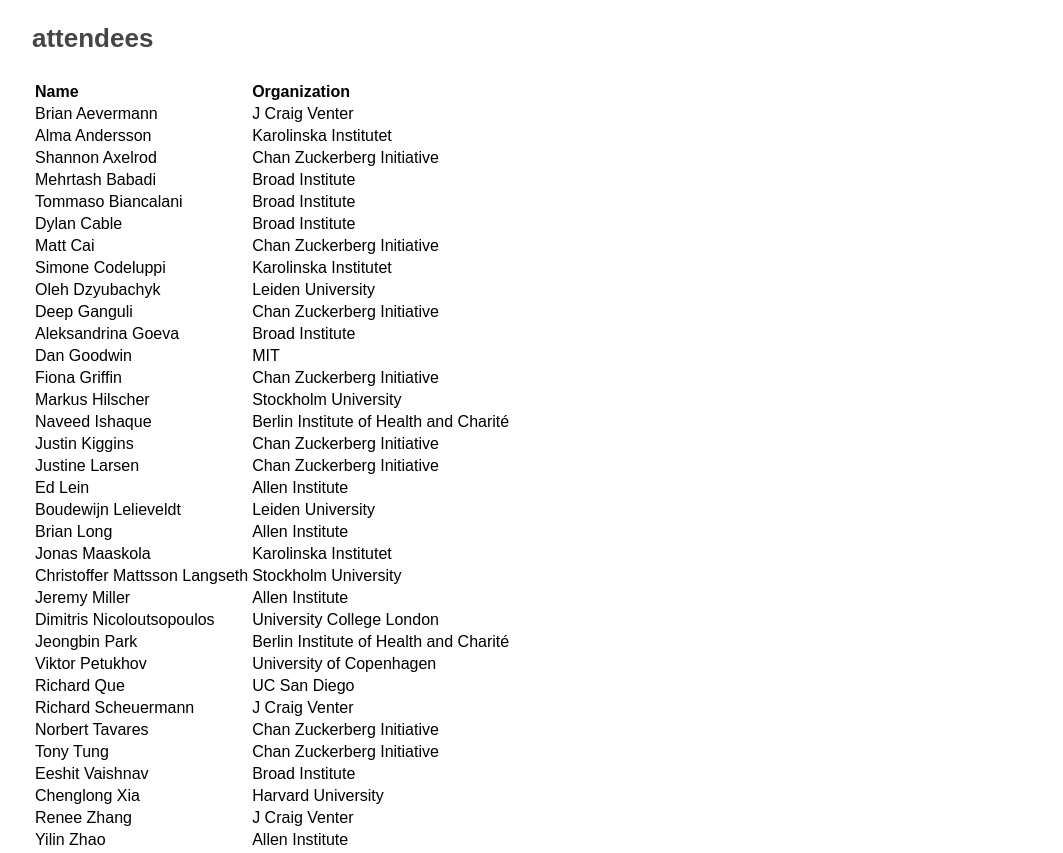
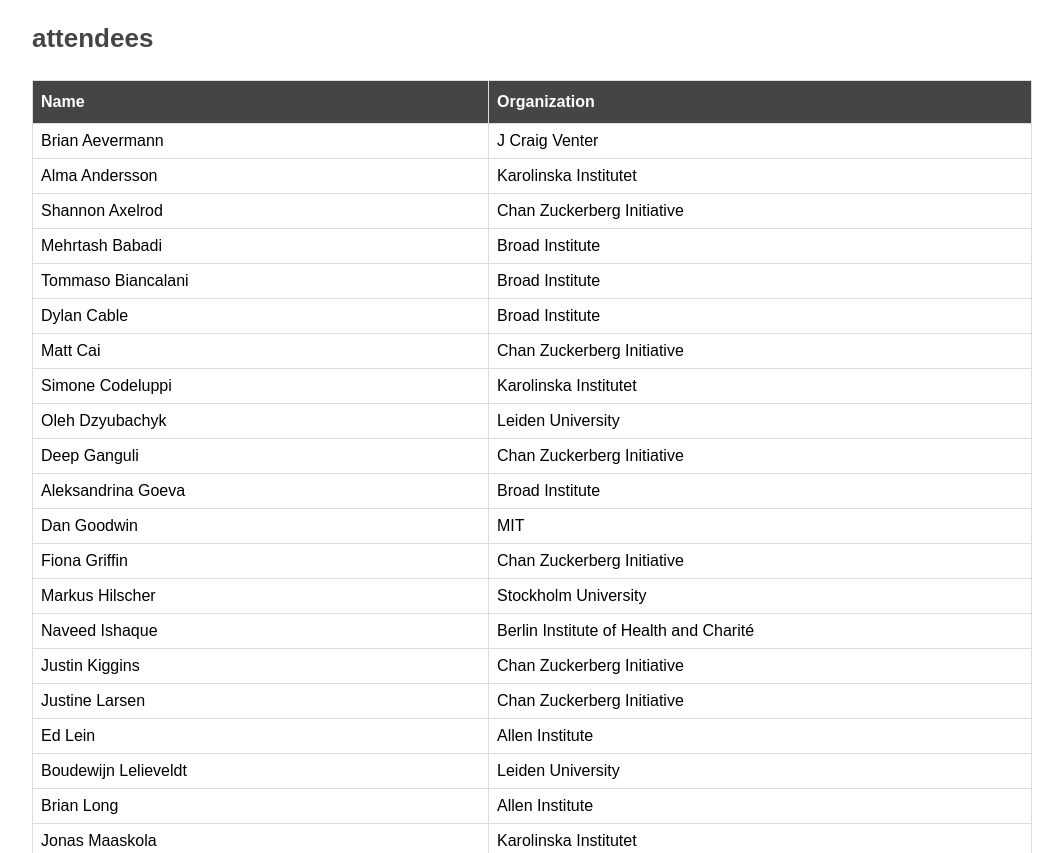
Before and after one commit to spacetx-spacejam/spacetx-spacejam.github.io, a plain HTML site: page topics.html in a window 1280 px wide. Shown: the part 742-1595 px from the top of the page, without its empty margins (108-1171 px from the left). Drawn offline with Linux system fonts and the light colour scheme.

Commit message:
Add table formatting

```diff
--- a/stylesheets/main.css
+++ b/stylesheets/main.css
@@ -107,6 +107,29 @@
   text-align: left;
 }
 
+table {
+  font-family: sans-serif;
+  border-collapse: collapse;
+  width: 100%;
+}
+
+table td, table th {
+  border: 1px solid rgb(221, 221, 221);
+  padding: 8px;
+}
+
+table tr:hover {
+  background-color: rgb(221, 221, 221);
+}
+
+table th {
+  padding-top: 12px;
+  padding-bottom: 12px;
+  text-align: left;
+  background-color: rgb(69, 69, 69);
+  color: white;
+}
+
 .share {
   padding: 40px 0px;
   position: relative;
```
